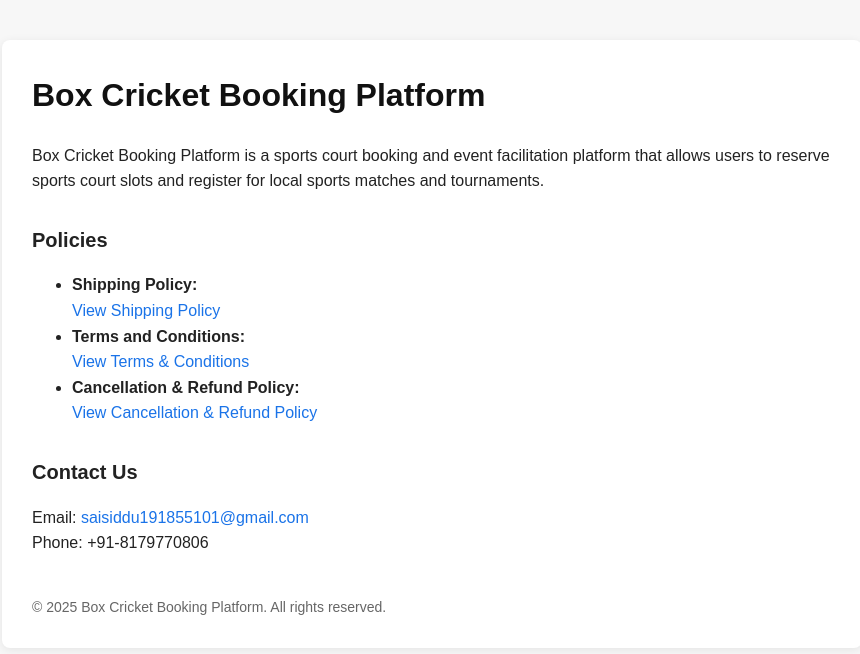
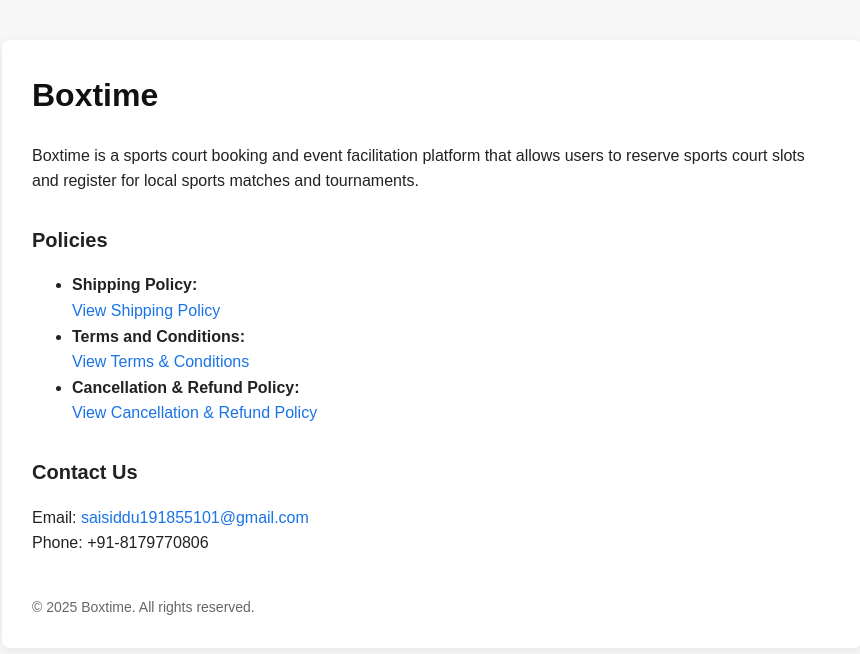
Before and after one commit to Pendyalashivasai/box-cricket-booking, a plain HTML site: page index.html in a window 1280 px wide. Shown: the whole page, without its empty margins (208-1068 px from the left). Drawn offline with Linux system fonts and the light colour scheme.

Commit message:
Update title and header from 'BoxPlay' to 'Boxtime'

```diff
--- a/index.html
+++ b/index.html
@@ -2,7 +2,7 @@
 <html lang="en">
 <head>
   <meta charset="UTF-8" />
-  <title>BoxPlay – Policies </title>
+  <title>Boxtime – Policies </title>
   <meta name="viewport" content="width=device-width, initial-scale=1.0" />
   <style>
     body {
@@ -43,9 +43,9 @@
 </head>
 <body>
   <div class="container">
-    <h1>Box Cricket Booking Platform</h1>
+    <h1>Boxtime</h1>
     <p>
-      Box Cricket Booking Platform is a sports court booking and event facilitation platform that allows
+      Boxtime is a sports court booking and event facilitation platform that allows
       users to reserve sports court slots and register for local sports matches and tournaments.
     </p>
 
@@ -78,7 +78,7 @@
     </p>
 
     <div class="footer">
-      © 2025 Box Cricket Booking Platform. All rights reserved.
+      © 2025 Boxtime. All rights reserved.
     </div>
   </div>
 </body>
```
